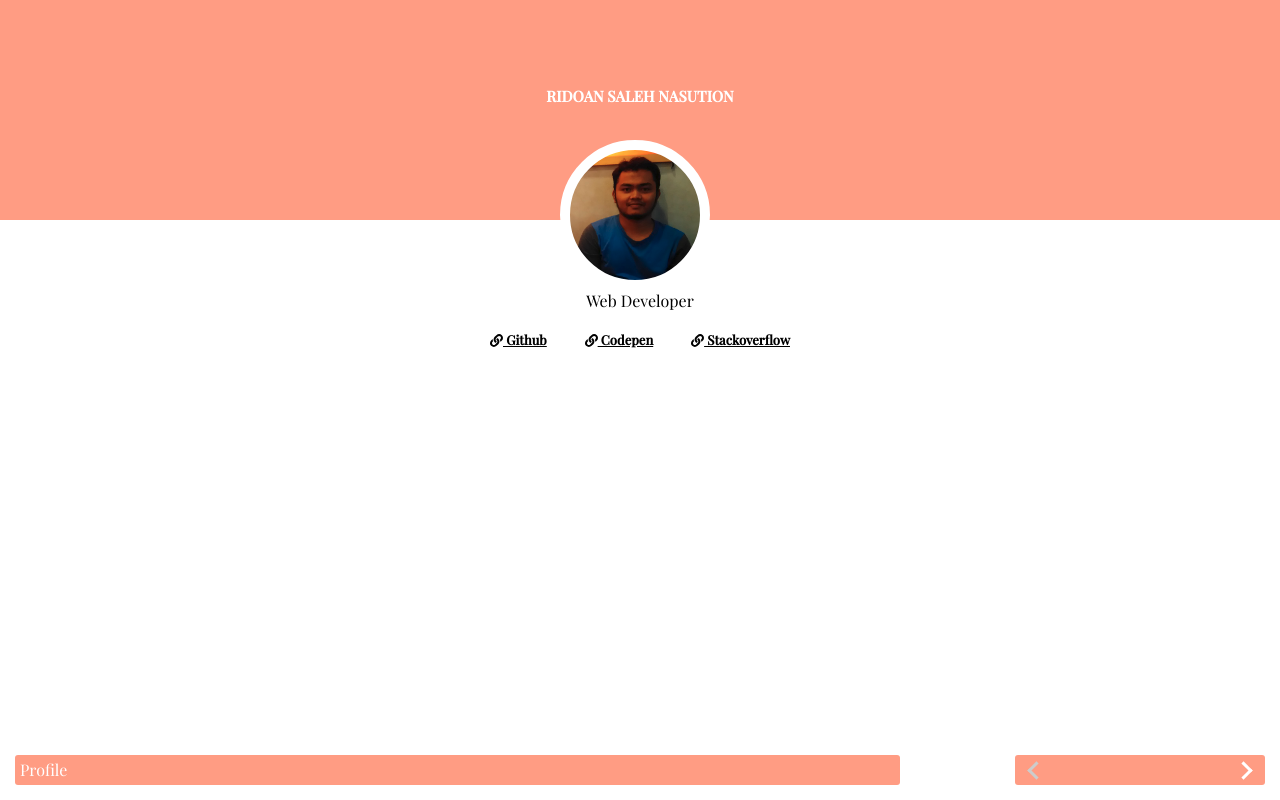
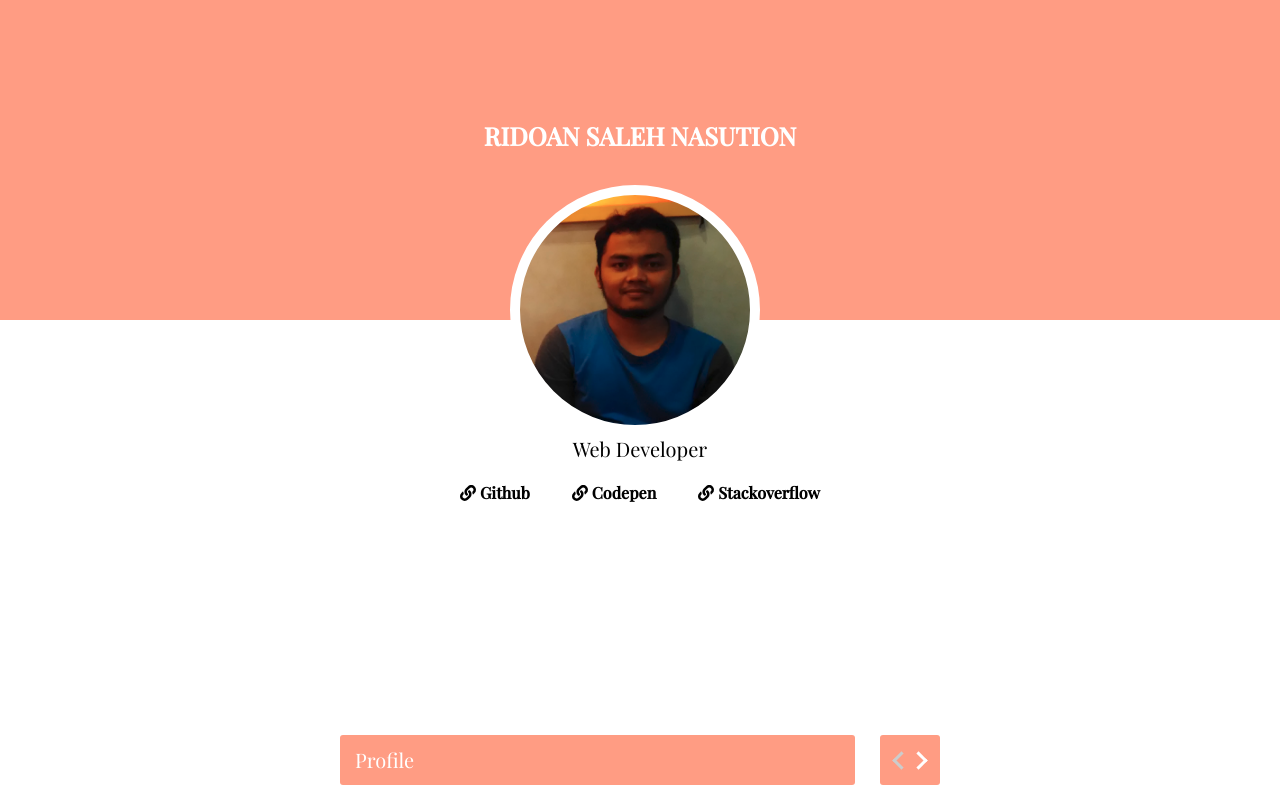
Before and after one commit to ridoansaleh/antum, a React app: page /my-profile in a window 1280 px wide. Built offline with nearby package versions, Linux system fonts and the light colour scheme.

Commit message:
add style for desktop device

```diff
--- a/src/routes/new_home/Contact.js
+++ b/src/routes/new_home/Contact.js
@@ -1,5 +1,13 @@
 import React, { useState } from 'react';
-import { Container, FieldWrapper, Input, Label, TextArea, Button } from './styles/_contactStyle';
+import {
+  Container,
+  Text,
+  FieldWrapper,
+  Input,
+  Label,
+  TextArea,
+  Button,
+} from './styles/_contactStyle';
 
 function Contact() {
   const [email, setEmail] = useState('');
@@ -16,9 +24,14 @@ function Contact() {
   };
   const handleSubmit = e => {
     e.preventDefault();
+    alert('Sorry, this feature is under development');
   };
   return (
     <Container>
+      <Text>
+        You have something to discuss about: idea, job opportunity, collaboration, project etc.
+        Let's send me an email!
+      </Text>
       <form onSubmit={handleSubmit}>
         <FieldWrapper>
           <Label>Email:</Label>
--- a/src/routes/new_home/styles/_aboutStyle.js
+++ b/src/routes/new_home/styles/_aboutStyle.js
@@ -5,4 +5,8 @@ export const Container = styled.section`
   font-family: 'Playfair Display', serif;
   border: 1px solid #c6c0be;
   padding: 10px;
+  @media only screen and (min-width: 768px) {
+    width: 600px;
+    margin-left: calc((100vw - 600px) / 2);
+  }
 `;
--- a/src/routes/new_home/styles/_contactStyle.js
+++ b/src/routes/new_home/styles/_contactStyle.js
@@ -4,6 +4,17 @@ export const Container = styled.section`
   margin: 15px;
   font-family: 'Playfair Display', serif;
   padding: 10px;
+  @media only screen and (min-width: 768px) {
+    width: 600px;
+    margin-left: calc((100vw - 600px) / 2);
+    padding: 0;
+  }
+`;
+
+export const Text = styled.div`
+  border: 1px solid #c6c0be;
+  padding: 10px;
+  margin-bottom: 20px;
 `;
 
 export const FieldWrapper = styled.div`
--- a/src/routes/new_home/styles/_hobbyStyle.js
+++ b/src/routes/new_home/styles/_hobbyStyle.js
@@ -4,6 +4,11 @@ export const Container = styled.section`
   margin: 15px 15px 45px 15px;
   height: calc(100vh - 70px);
   overflow-y: scroll;
+  @media only screen and (min-width: 768px) {
+    width: 600px;
+    height: calc(100vh - 90px);
+    margin-left: calc((100vw - 600px) / 2);
+  }
 `;
 
 export const Item = styled.div`
@@ -14,6 +19,9 @@ export const Image = styled.img`
   width: 100%;
   height: 145px;
   border-radius: 5px;
+  @media only screen and (min-width: 768px) {
+    height: 220px;
+  }
 `;
 
 export const Label = styled.div``;
--- a/src/routes/new_home/styles/_homeStyle.js
+++ b/src/routes/new_home/styles/_homeStyle.js
@@ -1,6 +1,8 @@
 import styled from 'styled-components';
 
-export const Container = styled.div``;
+export const Container = styled.div`
+  min-width: 320px;
+`;
 
 export const Navigation = styled.div`
   position: fixed;
@@ -8,11 +10,17 @@ export const Navigation = styled.div`
   display: flex;
   justify-content: space-between;
   width: calc(100% - 30px);
+  min-width: 320px;
   padding: 15px;
+  @media only screen and (min-width: 768px) {
+    width: 600px;
+    margin-left: calc((100vw - 600px) / 2);
+    padding: 0 0 15px;
+  }
 `;
 
 export const ActiveContent = styled.div`
-  width: 70%;
+  width: calc(100% - 60px - 25px);
   height: 30px;
   font-family: 'Playfair Display', serif;
   background: #ff9c83;
@@ -20,10 +28,17 @@ export const ActiveContent = styled.div`
   line-height: 30px;
   padding: 0 5px;
   border-radius: 3px;
+  @media only screen and (min-width: 768px) {
+    box-sizing: border-box;
+    height: 50px;
+    line-height: 50px;
+    padding: 0 15px;
+    font-size: 20px;
+  }
 `;
 
 export const Arrow = styled.div`
-  width: 20%;
+  width: 60px;
   height: 30px;
   background: #ff9c83;
   padding: 0 5px;
@@ -33,6 +48,9 @@ export const Arrow = styled.div`
   align-items: center;
   padding: 0 15px;
   box-sizing: border-box;
+  @media only screen and (min-width: 768px) {
+    height: 50px;
+  }
 `;
 
 const ArrowIcon = styled.div`
--- a/src/routes/new_home/styles/_profileStyle.js
+++ b/src/routes/new_home/styles/_profileStyle.js
@@ -8,6 +8,9 @@ export const Wrapper = styled.section`
   display: flex;
   justify-content: center;
   align-items: center;
+  @media only screen and (min-width: 768px) {
+    height: 320px;
+  }
 `;
 
 export const Name = styled.h1`
@@ -16,6 +19,10 @@ export const Name = styled.h1`
   color: white;
   margin-bottom: 40px;
   text-transform: uppercase;
+  @media only screen and (min-width: 768px) {
+    font-size: 25px;
+    margin-bottom: 70px;
+  }
 `;
 
 export const PhotoContainer = styled.div`
@@ -28,6 +35,12 @@ export const PhotoContainer = styled.div`
   left: calc((100% - 130px - 30px) / 2);
   background-image: url(${photoImg});
   background-size: 100%;
+  @media only screen and (min-width: 768px) {
+    height: 230px;
+    width: 230px;
+    left: calc((100% - 230px - 30px) / 2);
+    bottom: -115px;
+  }
 `;
 
 export const Job = styled.div`
@@ -35,6 +48,10 @@ export const Job = styled.div`
   text-align: center;
   position: relative;
   top: 70px;
+  @media only screen and (min-width: 768px) {
+    top: 115px;
+    font-size: 20px;
+  }
 `;
 
 export const LinksWrapper = styled.div`
@@ -47,8 +64,9 @@ export const LinksWrapper = styled.div`
     padding: 15px 45px;
   }
   @media only screen and (min-width: 768px) {
-    width: 300px;
+    width: 360px;
     margin: auto;
+    top: 120px;
   }
 `;
 
@@ -57,4 +75,8 @@ export const Link = styled.a`
   font-weight: bold;
   color: #000;
   font-family: 'Playfair Display', serif;
+  text-decoration: none;
+  @media only screen and (min-width: 768px) {
+    font-size: 16px;
+  }
 `;
--- a/src/routes/new_home/styles/_skillStyle.js
+++ b/src/routes/new_home/styles/_skillStyle.js
@@ -7,12 +7,22 @@ export const Container = styled.section`
   margin: 15px;
   border: 1px solid #c6c0be;
   padding: 15px 5px;
+  @media only screen and (min-width: 768px) {
+    width: 600px;
+    margin-left: calc((100vw - 600px) / 2);
+    padding: 25px 0;
+  }
 `;
 
 export const Item = styled.img`
   width: 75px;
   height: 65px;
   margin-bottom: 10px;
+  @media only screen and (min-width: 768px) {
+    width: 150px;
+    height: 120px;
+    margin: 10px;
+  }
 `;
 
 export const ItemMore = styled.div`
@@ -23,25 +33,44 @@ export const ItemMore = styled.div`
   justify-content: center;
   font-family: 'Playfair Display', serif;
   align-items: center;
+  @media only screen and (min-width: 768px) {
+    width: 150px;
+    height: 120px;
+    margin: 10px;
+  }
 `;
 
 export const Expertise = styled.div`
   margin: 15px;
+  @media only screen and (min-width: 768px) {
+    width: 600px;
+    margin-left: calc((100vw - 600px) / 2);
+  }
 `;
 
 export const Box = styled.div`
   border: 1px solid #c6c0be;
   padding: 10px;
   display: flex;
+  @media only screen and (min-width: 768px) {
+    height: 90px;
+  }
 `;
 
 export const Icon = styled.img`
   height: 40px;
   width: 40px;
+  @media only screen and (min-width: 768px) {
+    height: 80px;
+    width: 120px;
+  }
 `;
 
 export const BoxLabel = styled.div`
   margin-left: 10px;
+  @media only screen and (min-width: 768px) {
+    font-size: 18px;
+  }
 `;
 
 export const Label = styled.div`
```
